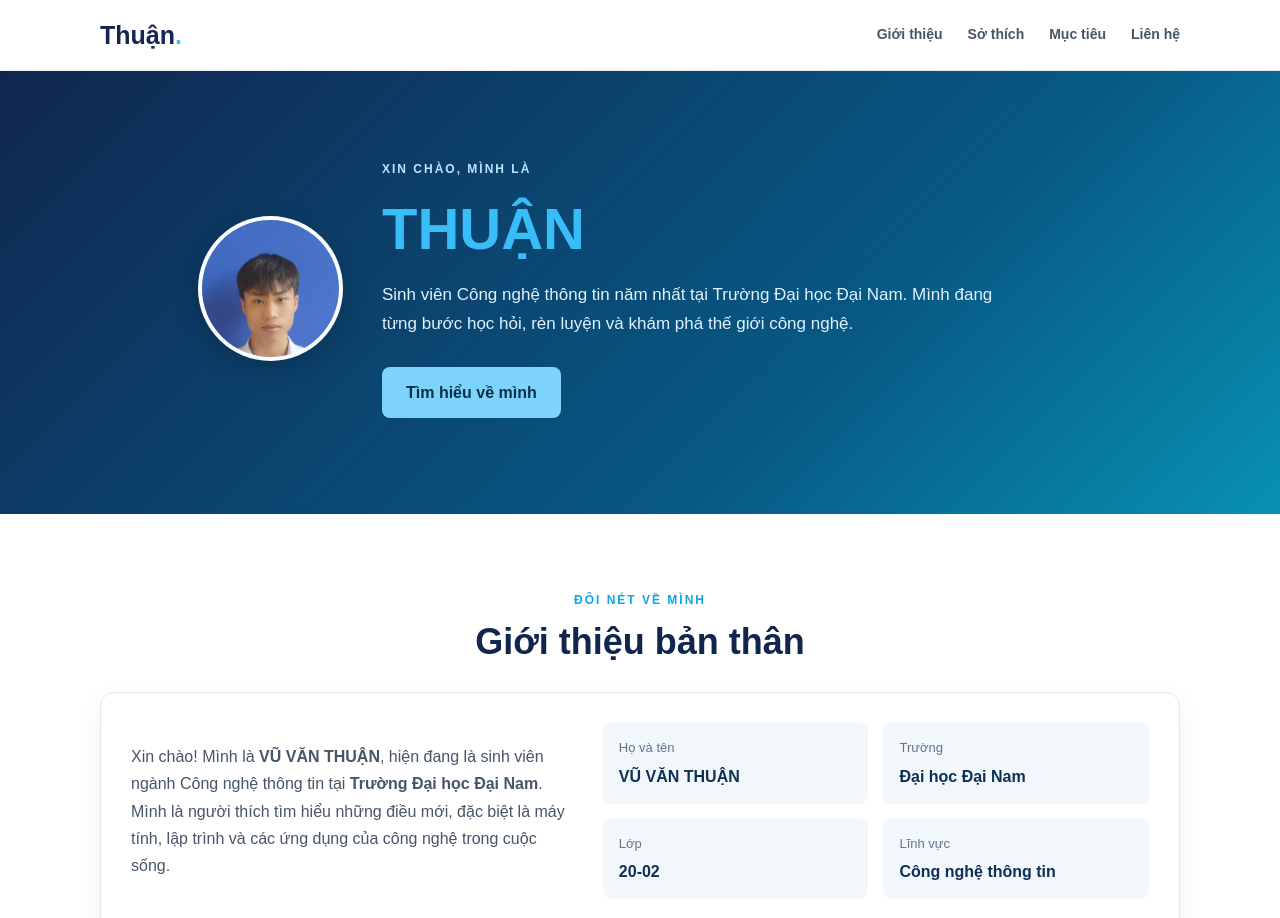
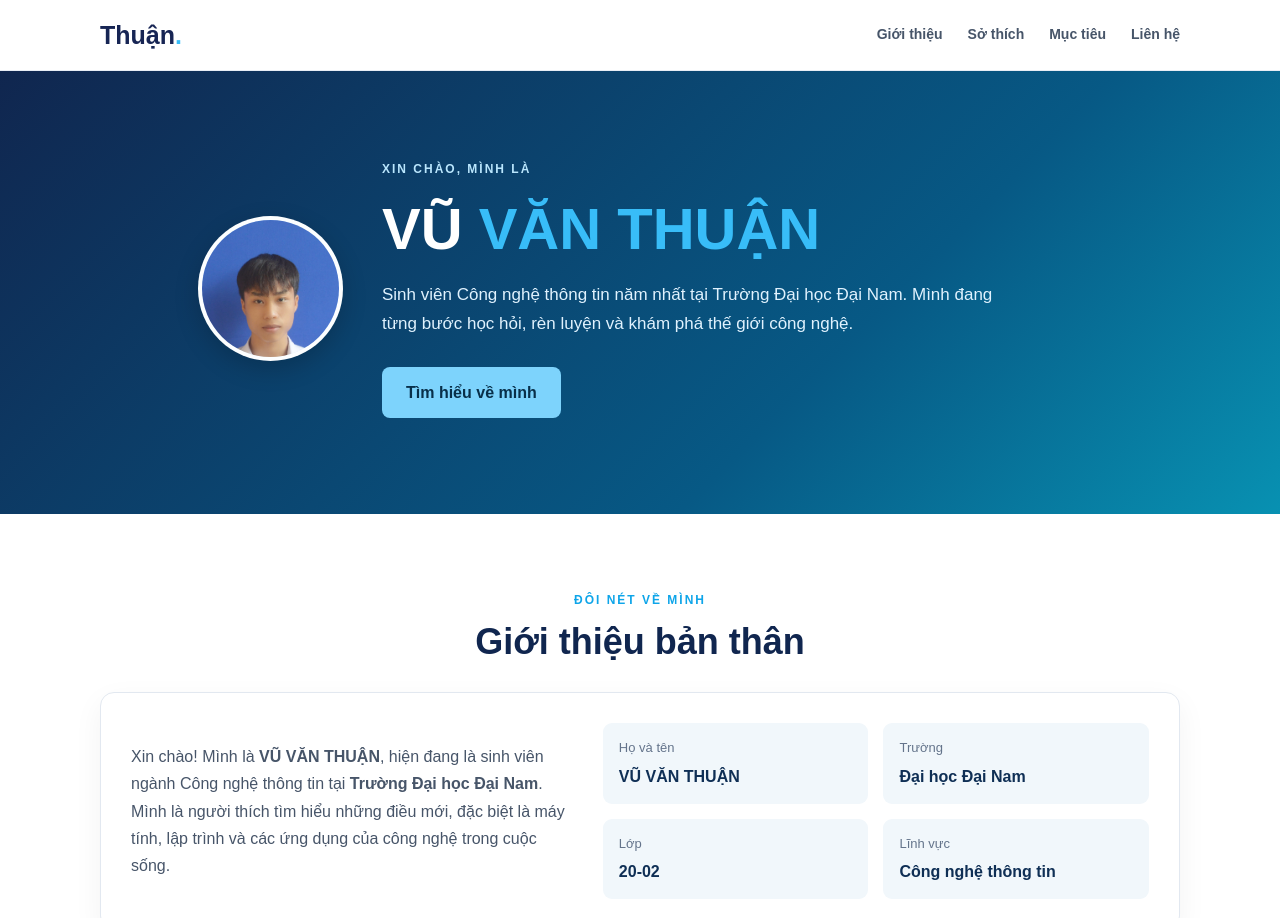
Before and after one commit to vuvanthuan952008-dotcom/B-i-T-p-L-n-2222, a plain HTML site: page index.html in a window 1280 px wide. Shown: the top 918 px of the page. Drawn offline with Linux system fonts and the light colour scheme.

Commit message:
Update name from 'THUẬN' to 'VŨ VĂN THUẬN'

```diff
--- a/index.html
+++ b/index.html
@@ -29,7 +29,7 @@
               <img src="./assets/1.jpg" alt="Ảnh đại diện">
             </div>
                 <p class="eyebrow">XIN CHÀO, MÌNH LÀ</p>
-                <h1> <span> THUẬN</span></h1>
+                <h1> VŨ <span>VĂN THUẬN</span></h1>
                 <p class="hero-description">
                     Sinh viên Công nghệ thông tin năm nhất tại Trường Đại học Đại Nam.
                     Mình đang từng bước học hỏi, rèn luyện và khám phá thế giới công nghệ.
```
